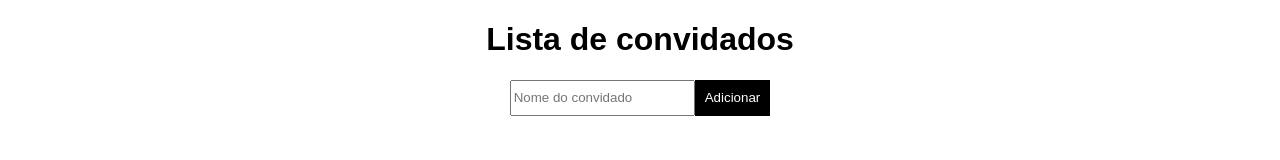
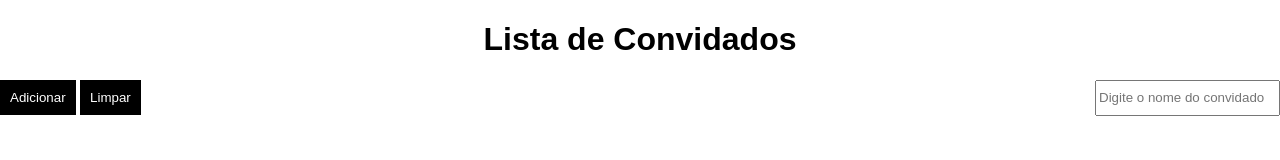
Before and after one commit to jpvlif/convidado, a plain HTML site: page index.html in a window 1280 px wide. Drawn offline with Linux system fonts and the light colour scheme.

Commit message:
Update index.html

```diff
--- a/index.html
+++ b/index.html
@@ -1,18 +1,19 @@
 <!DOCTYPE html>
-<html lang="pt-br">
+<html lang="en">
 <head>
-  <meta charset="UTF-8">
-  <title>Lista de convidados</title>
-  <link rel="stylesheet" href="styles.css">
+    <meta charset="UTF-8">
+    <meta name="viewport" content="width=device-width, initial-scale=1.0">
+    <title>Lista de Convidados</title>
+    <link rel="stylesheet" href="styles.css">
 </head>
 <body>
-  <h1>Lista de convidados</h1>
-  <form action="#">
-    <input type="text" name="nome" placeholder="Nome do convidado">
-    <button type="submit">Adicionar</button>
-  </form>
-  <ul class="lista-convidados">
-  </ul>
-  <script src="script.js"></script>
+    <h1>Lista de Convidados</h1>
+    <div class="input-container">
+        <input type="text" id="input" placeholder="Digite o nome do convidado">
+        <button id="add">Adicionar</button>
+        <button id="limpar">Limpar</button>
+    </div>
+    <ul class="convidados"></ul>
+    <script src="script.js"></script>
 </body>
 </html>
```
